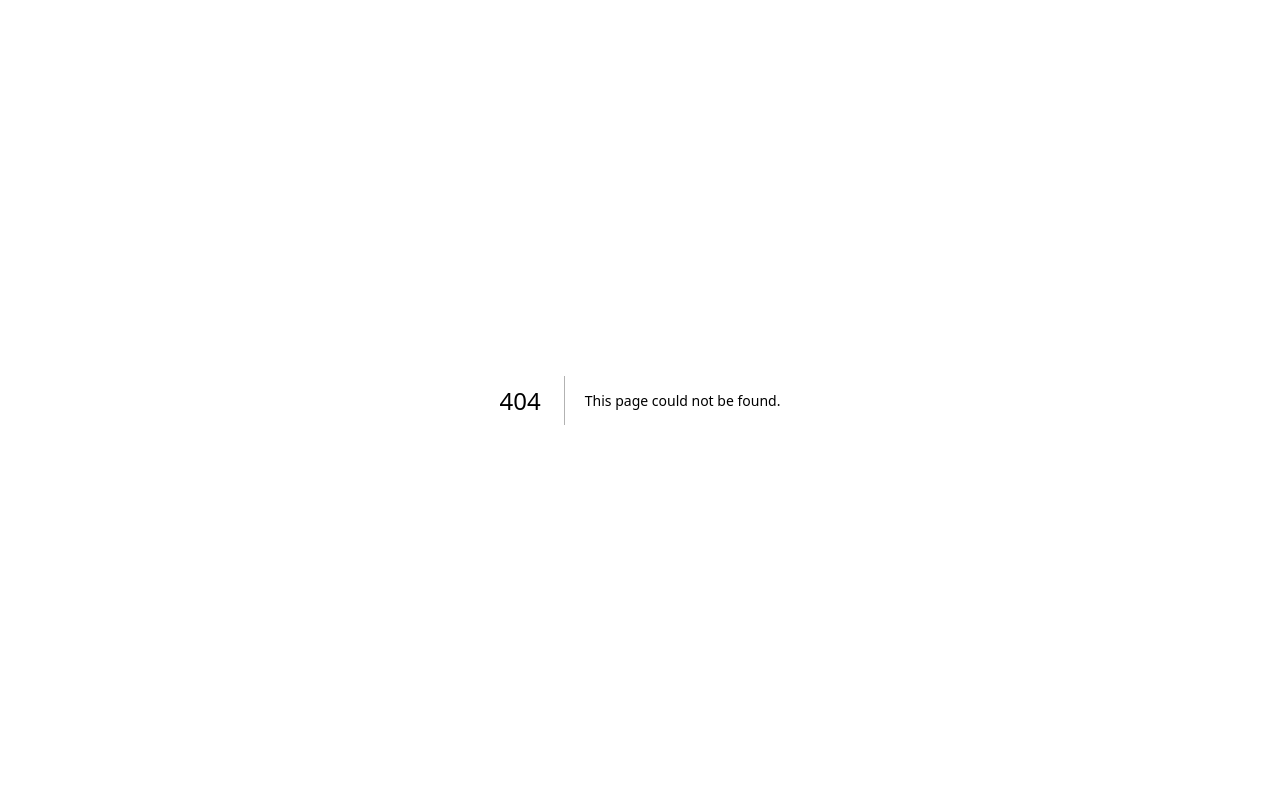
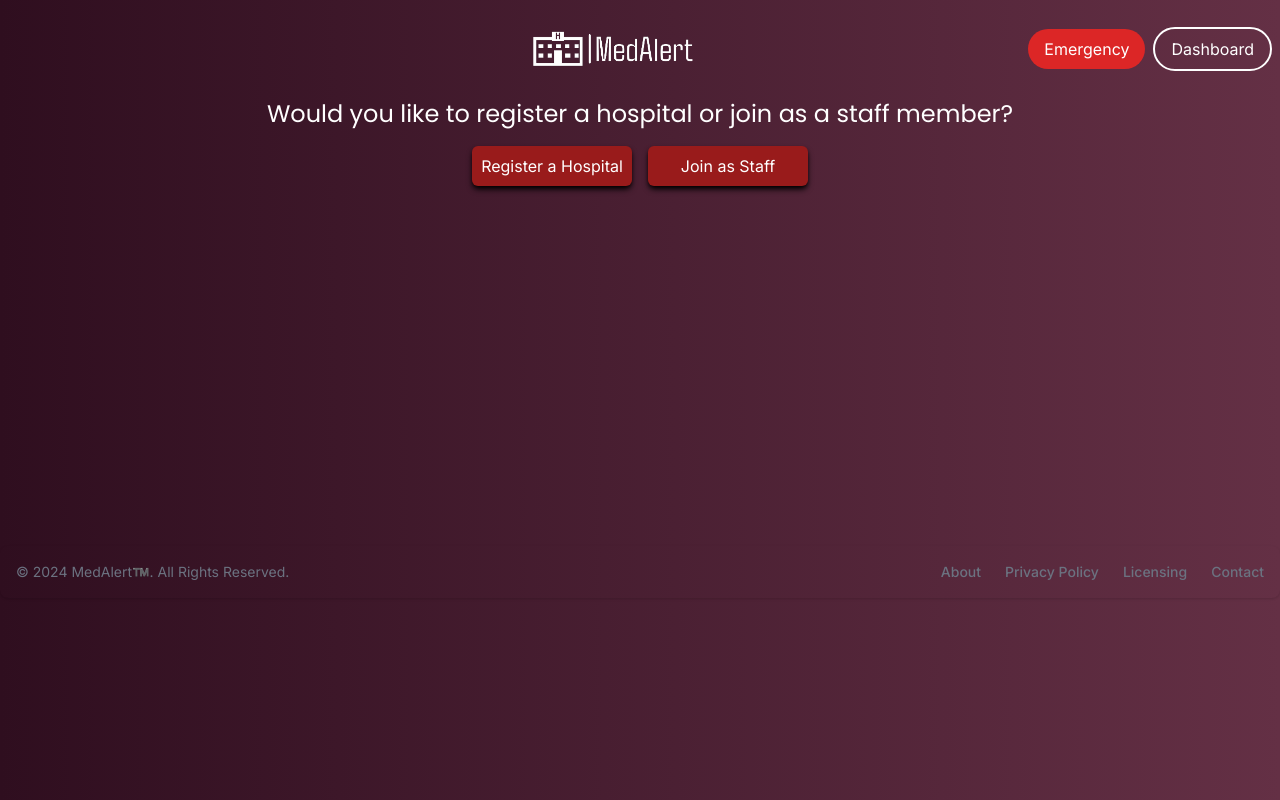
Before and after one commit to 0Armaan025/MedAlert, a Next.js app: page /register-a-hospital in a window 1280 px wide. Before the commit this address had no page. Built offline with nearby package versions, Linux system fonts and the light colour scheme.

Commit message:
feat: working with the hospital registration page < - done, required for dashboard and sidebar<-todo

```diff
--- /dev/null
+++ b/src/app/hospital-dashboard/page.tsx
@@ -0,0 +1,17 @@
+import Footer from "@/components/footer/Footer";
+import Navbar from "@/components/navbar/Navbar";
+import React from "react";
+
+type Props = {};
+
+const HospitalDashboardPage = (props: Props) => {
+  return (
+    <>
+      <Navbar />
+      <div className="hospitalDashboardPage"></div>
+      <Footer />
+    </>
+  );
+};
+
+export default HospitalDashboardPage;
--- /dev/null
+++ b/src/app/register-a-hospital/page.tsx
@@ -0,0 +1,126 @@
+"use client";
+import Footer from "@/components/footer/Footer";
+import Navbar from "@/components/navbar/Navbar";
+import React, { useState } from "react";
+
+const RegisterAHospitalPage = () => {
+  const [step, setStep] = useState(1); // Step 1: Choose to register hospital or join as staff
+  const [role, setRole] = useState(""); // "register" or "join"
+
+  const handleRoleSelection = (selectedRole: any) => {
+    setRole(selectedRole);
+    setStep(2);
+  };
+
+  const handleRegisterContinue = () => {
+    alert("Hospital registration completed");
+  };
+
+  const handleJoinContinue = () => {
+    alert("Joined as a hospital staff");
+  };
+
+  return (
+    <>
+      <Navbar />
+      <div className="flex flex-col justify-center items-center">
+        {step === 1 && (
+          <>
+            <h4
+              className="text-2xl text-white"
+              style={{ fontFamily: "Poppins" }}
+            >
+              Would you like to register a hospital or join as a staff member?
+            </h4>
+            <div className="flex flex-row mt-4">
+              <button
+                className="w-40 px-2 py-2 bg-[#991b1b] text-white mr-4 rounded-md shadow-md shadow-black cursor-pointer hover:bg-[#c52d2d] transition-all"
+                onClick={() => handleRoleSelection("register")}
+              >
+                Register a Hospital
+              </button>
+              <button
+                className="w-40 px-2 py-2 bg-[#991b1b] text-white rounded-md shadow-md shadow-black cursor-pointer hover:bg-[#c52d2d] transition-all"
+                onClick={() => handleRoleSelection("join")}
+              >
+                Join as Staff
+              </button>
+            </div>
+          </>
+        )}
+
+        {step === 2 && role === "register" && (
+          <div className="flex flex-col justify-center items-center mt-4">
+            <h4 className="text-2xl text-white">Register a Hospital</h4>
+            <input
+              type="text"
+              placeholder="Hospital Name"
+              className="w-72 px-2 py-1 outline-none rounded-sm mt-2"
+              style={{ fontFamily: "Poppins,sans-serif" }}
+            />
+            <input
+              type="text"
+              placeholder="Hospital Address"
+              className="w-72 px-2 py-1 outline-none rounded-sm mt-2"
+              style={{ fontFamily: "Poppins,sans-serif" }}
+            />
+            <input
+              type="button"
+              value="Continue"
+              className="w-40 px-2 py-2 bg-[#991b1b] text-white mt-4 rounded-md shadow-md shadow-black cursor-pointer hover:bg-[#c52d2d] transition-all"
+              onClick={handleRegisterContinue}
+            />
+          </div>
+        )}
+
+        {step === 2 && role === "join" && (
+          <div className="flex flex-col justify-center items-center mt-4">
+            <h4 className="text-2xl text-white">Join as a Staff Member</h4>
+            <input
+              type="text"
+              placeholder="Hospital ID"
+              className="w-72 px-2 py-1 outline-none rounded-sm mt-2"
+              style={{ fontFamily: "Poppins,sans-serif" }}
+            />
+            <select
+              className="w-72 px-2 py-1 outline-none rounded-sm mt-2"
+              style={{ fontFamily: "Poppins,sans-serif" }}
+            >
+              <option value="" disabled selected>
+                Select your role
+              </option>
+              <option value="doctor">Doctor</option>
+              <option value="nurse">Nurse</option>
+              <option value="admin">Admin</option>
+              <option value="other">Other</option>
+            </select>
+            <input
+              type="button"
+              value="Continue"
+              className="w-40 px-2 py-2 bg-[#991b1b] text-white mt-4 rounded-md shadow-md shadow-black cursor-pointer hover:bg-[#c52d2d] transition-all"
+              onClick={handleJoinContinue}
+            />
+          </div>
+        )}
+      </div>
+      <br />
+      <br />
+      <br />
+      <br />
+      <br />
+      <br />
+      <br />
+      <br />
+      <br />
+      <br />
+      <br />
+      <br />
+      <br />
+      <br />
+      <br />
+      <Footer />
+    </>
+  );
+};
+
+export default RegisterAHospitalPage;
--- /dev/null
+++ b/src/components/dashboard-left-side-bar/DashboardLeftSideBar.tsx
@@ -0,0 +1,17 @@
+import React from 'react';
+import './dashboardleftsidebar.css';
+
+type Props = {}
+
+const DashboardLeftSideBar = (props: Props) => {
+  return (
+        <>
+            <div className="dashboardLeftSideBar">
+
+            </div>
+        </>
+    )
+
+}
+
+export default DashboardLeftSideBar
```
Also changed, not shown: src/components/dashboard-left-side-bar/dashboardleftsidebar.css (added).
